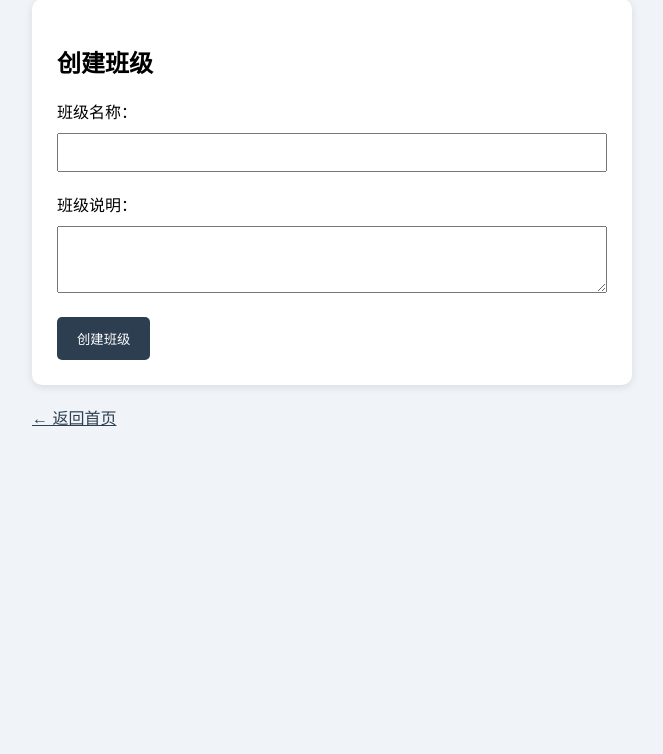
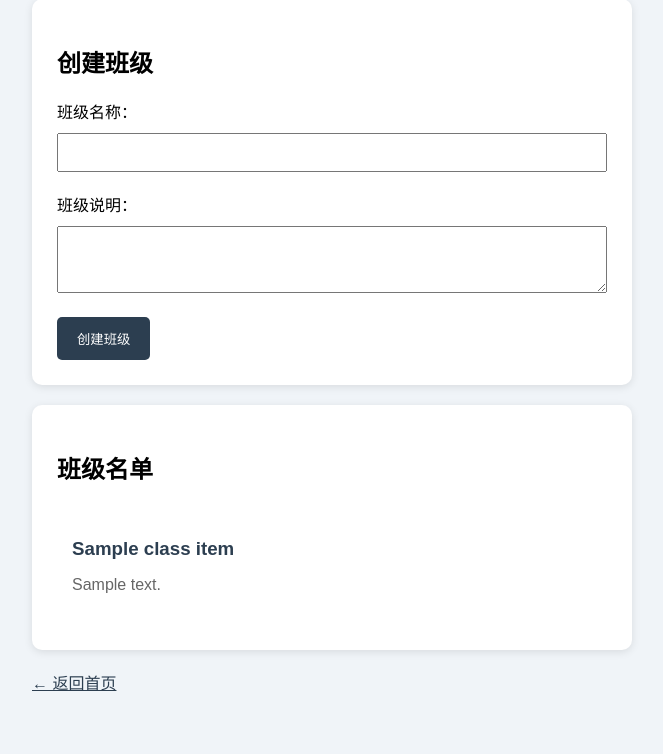
Before and after one commit to tongweichen/go-training-management-system, a Flask app: template templates/classes.html in a window 1280 px wide. Shown: the part 150-904 px from the top of the page, without its empty margins (308-971 px from the left). Before the commit the page ends 576 px from the top, so only its background shows below. Run offline with Flask 3, Linux system fonts and the light colour scheme; the template is opened without the code that fills it: most values are stand-ins (such as "Sample title", 1, 10 or a date in 2020).

Commit message:
Fix class listing and add backend support for leaving classes
发现班级列表不显示，已修复。
开始研究退班流程，改变分班状态而不是delete

```diff
--- a/app.py
+++ b/app.py
@@ -35,7 +35,7 @@ def students():
 
         return redirect(url_for("students"))
 
-    # Read all students from database
+    # Read all students
     connection = sqlite3.connect("go_training.db")
     connection.row_factory = sqlite3.Row
 
@@ -80,7 +80,7 @@ def edit_student(student_id):
 
         return redirect(url_for("students"))
 
-    # Get the current student's information
+    # Get student information
     cursor.execute(
         "SELECT id, name, phone FROM students WHERE id = ?",
         (student_id,)
@@ -95,9 +95,12 @@ def edit_student(student_id):
 
     return render_template("edit_student.html", student=student)
 
+
+# Class Management - Add and View Classes
 @app.route("/classes", methods=["GET", "POST"])
 def classes():
 
+    # Create a new class
     if request.method == "POST":
         name = request.form.get("name", "").strip()
         description = request.form.get("description", "").strip()
@@ -106,7 +109,6 @@ def classes():
             return "Class name is required", 400
 
         connection = sqlite3.connect("go_training.db")
-
         cursor = connection.cursor()
 
         cursor.execute(
@@ -119,9 +121,24 @@ def classes():
 
         return redirect(url_for("classes"))
 
-    return render_template("classes.html")
+    # Read all classes
+    connection = sqlite3.connect("go_training.db")
+    connection.row_factory = sqlite3.Row
 
-    # Student Enrollment
+    cursor = connection.cursor()
+
+    cursor.execute(
+        "SELECT id, name, description FROM classes ORDER BY id DESC"
+    )
+
+    class_list = cursor.fetchall()
+
+    connection.close()
+
+    return render_template("classes.html", classes=class_list)
+
+
+# Student Enrollment
 @app.route("/enrollments", methods=["GET", "POST"])
 def enrollments():
 
@@ -161,13 +178,13 @@ def enrollments():
 
         return redirect(url_for("enrollments"))
 
-    # Read student list
+    # Read students
     cursor.execute(
         "SELECT id, name FROM students ORDER BY name"
     )
     student_list = cursor.fetchall()
 
-    # Read class list
+    # Read classes
     cursor.execute(
         "SELECT id, name FROM classes ORDER BY name"
     )
@@ -180,6 +197,84 @@ def enrollments():
         students=student_list,
         classes=class_list
     )
+
+
+# Class Detail - View Enrolled Students
+@app.route("/classes/<int:class_id>")
+def class_detail(class_id):
+
+    connection = sqlite3.connect("go_training.db")
+    connection.row_factory = sqlite3.Row
+
+    cursor = connection.cursor()
+
+    # Get class information
+    cursor.execute(
+        "SELECT id, name, description FROM classes WHERE id = ?",
+        (class_id,)
+    )
+
+    class_info = cursor.fetchone()
+
+    if class_info is None:
+        connection.close()
+        return "Class not found", 404
+
+    # Get active students in the selected class
+    cursor.execute(
+        """
+        SELECT students.id, students.name, students.phone
+        FROM students
+        JOIN enrollments
+            ON students.id = enrollments.student_id
+        WHERE enrollments.class_id = ?
+          AND enrollments.status = 'active'
+        ORDER BY students.name
+        """,
+        (class_id,)
+    )
+
+    student_list = cursor.fetchall()
+
+    connection.close()
+
+    return render_template(
+        "class_detail.html",
+        class_info=class_info,
+        students=student_list
+    )
+
+
+# Student Leaves a Class
+@app.route(
+    "/classes/<int:class_id>/leave/<int:student_id>",
+    methods=["POST"]
+)
+def leave_class(class_id, student_id):
+
+    connection = sqlite3.connect("go_training.db")
+    connection.execute("PRAGMA foreign_keys = ON")
+
+    cursor = connection.cursor()
+
+    cursor.execute(
+        """
+        UPDATE enrollments
+        SET status = 'ended',
+            end_date = DATE('now')
+        WHERE student_id = ?
+          AND class_id = ?
+          AND status = 'active'
+        """,
+        (student_id, class_id)
+    )
+
+    connection.commit()
+    connection.close()
+
+    return redirect(url_for("class_detail", class_id=class_id))
+
+
 # Run the Flask application
 if __name__ == "__main__":
     app.run(debug=True)
--- a/templates/classes.html
+++ b/templates/classes.html
@@ -53,6 +53,38 @@
         .back-link {
             color: #2c3e50;
         }
+
+        .class-item {
+            padding: 15px;
+            border-bottom: 1px solid #ddd;
+        }
+
+        .class-item:last-child {
+            border-bottom: none;
+        }
+
+        .class-item h3 {
+            margin-bottom: 5px;
+        }
+
+        .class-item h3 a {
+            color: #2c3e50;
+            text-decoration: none;
+        }
+
+        .class-item h3 a:hover {
+            text-decoration: underline;
+        }
+
+        .class-item p {
+            color: #666;
+        }
+
+        .empty-message {
+            color: #777;
+            text-align: center;
+            padding: 20px;
+        }
     </style>
 </head>
 
@@ -60,6 +92,7 @@
     <div class="container">
         <h1>班级管理</h1>
 
+        <!-- Create Class -->
         <div class="card">
             <h2>创建班级</h2>
 
@@ -84,6 +117,37 @@
             </form>
         </div>
 
+        <!-- Class List -->
+        <div class="card">
+            <h2>班级名单</h2>
+
+            {% if classes %}
+
+                {% for class_item in classes %}
+
+                <div class="class-item">
+                    <h3>
+                        <a href="{{ url_for('class_detail', class_id=class_item.id) }}">
+                            {{ class_item.name }}
+                        </a>
+                    </h3>
+
+                    <p>
+                        {{ class_item.description or "暂无班级说明" }}
+                    </p>
+                </div>
+
+                {% endfor %}
+
+            {% else %}
+
+                <p class="empty-message">
+                    暂无班级信息
+                </p>
+
+            {% endif %}
+        </div>
+
         <a class="back-link" href="{{ url_for('home') }}">
             ← 返回首页
         </a>
```
